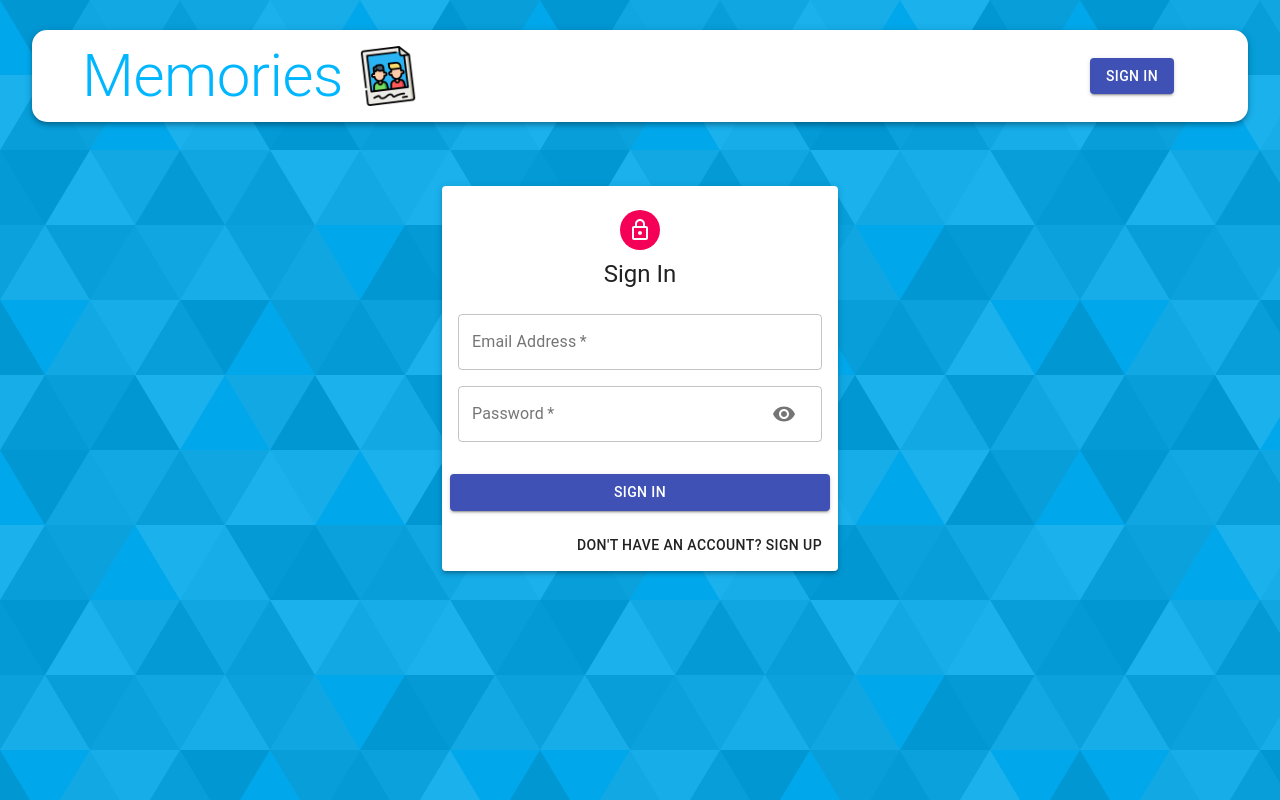
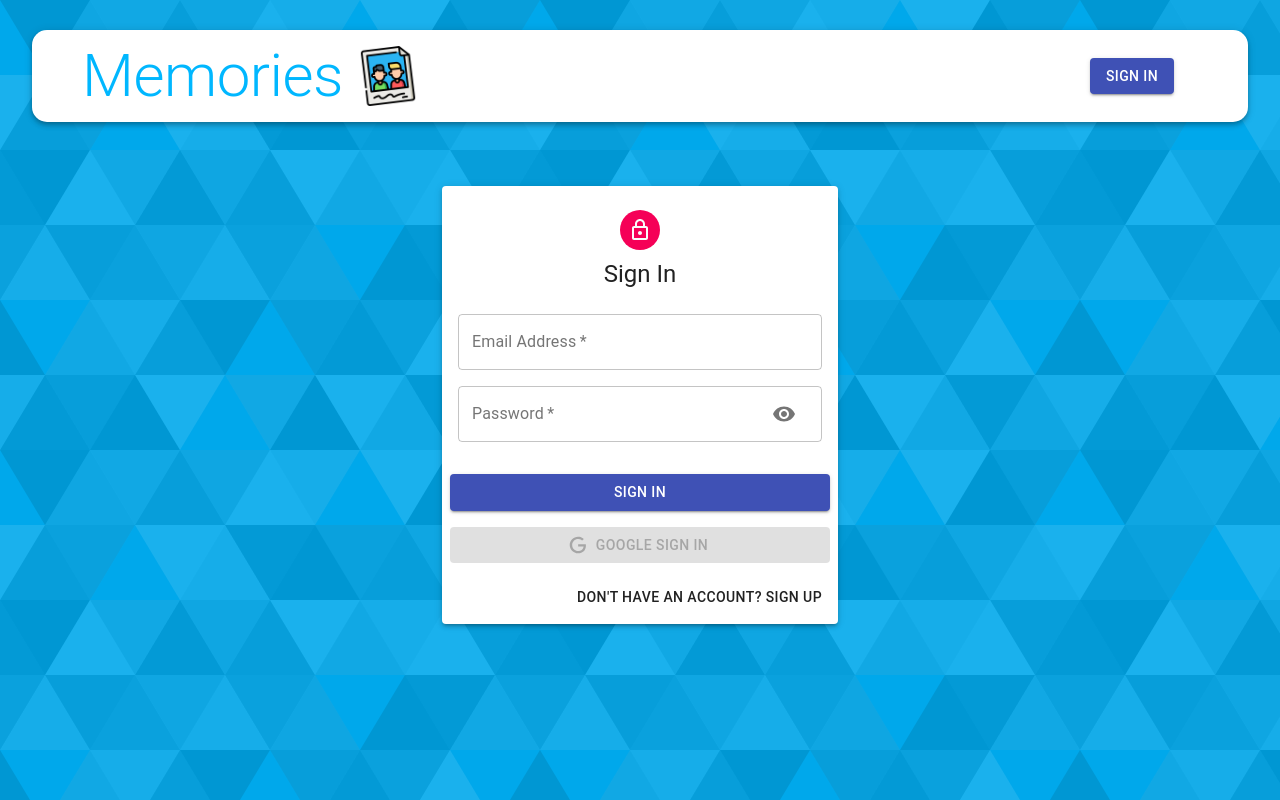
Before and after one commit to haroonbajwa/Memories_Project_MERN, a React (Create React App) app in the folder client/: page /auth in a window 1280 px wide. Built offline with nearby package versions, Linux system fonts and the light colour scheme.

Commit message:
google Oauth

```diff
--- a/client/src/components/Auth/Auth.jsx
+++ b/client/src/components/Auth/Auth.jsx
@@ -1,11 +1,18 @@
 import React, { useState } from 'react'
 import { Avatar, Button, Paper, Grid, Typography, Container } from '@material-ui/core';
+
+import { useDispatch } from 'react-redux';
+import { useHistory } from 'react-router';
+import { GoogleLogin } from 'react-google-login';
+import Icon from './Icon';
 import LockOutlinedIcon from '@material-ui/icons/LockOutlined';
 import useStyles from './styles';
 import Input from './Input';
 
 const Auth = () => {
     const classes = useStyles();
+    const dispatch = useDispatch();
+    const history = useHistory();
 
     const [showPassword, setShowPassword] = useState(false);
     const [isSignup, setIsSignUp] = useState(false);
@@ -23,6 +30,23 @@
     const switchMode = () => {
         setIsSignUp((prevSetIsSignUp) => !prevSetIsSignUp);
         handleShowPassword(false);
+    }
+
+    const googleSuccess = async (res) => {
+        const result = res?.profileObj;  // (?.) due to this operator it will not throw anny error even it exist
+        const token = res?.tokenId;
+
+        try {
+            dispatch({type: 'AUTH', data: {result, token}});
+            history.push('/');
+        } catch (error) {
+            console.log(error);
+        }
+    }
+
+    const googleFailure = (error) => {
+        console.log(error);
+        console.log("Google Sign In was unsuccessful. Try Again Later");
     }
 
     return (
@@ -48,9 +72,29 @@
                             <Input name="email" label="Email Address" handleChange={handleChange} type="email" />
                             <Input name="password" label="Password" handleChange={handleChange} type={showPassword ? 'text' : 'password'} handleShowPassword={handleShowPassword} />
                             {isSignup && <Input name='confirmPassword' label="Repeat Password" handleChange={handleChange} type="password" />}
+
                             <Button type="submit" fullWidth variant="contained" color="primary" className={classes.submit}>
                                 {isSignup ? 'Sign Up' : 'Sign In'}
                             </Button>
+                            <GoogleLogin
+                                clientId="548405252427-rnlmb7aerftpp3o07nlkr7s086cqshlf.apps.googleusercontent.com"
+                                render={(renderProps) => (
+                                    <Button
+                                        className={classes.googleButton}
+                                        color="primary"
+                                        fullWidth
+                                        onClick={renderProps.onClick}
+                                        disabled={renderProps.disabled}
+                                        startIcon={<Icon />}
+                                        variant="contained"
+                                    >
+                                        Google Sign In
+                                    </Button>
+                                )}
+                                onSuccess={googleSuccess}
+                                onFailure={googleFailure}
+                                cookiePolicy="single_host_origin"
+                            />
                             <Grid container justify="flex-end">
                                 <Grid item>
                                     <Button onClick={switchMode}>
--- /dev/null
+++ b/client/src/components/Auth/Icon.jsx
@@ -0,0 +1,12 @@
+import React from 'react';
+
+const Icon = () => (
+  <svg style={{ width: '20px', height: '20px' }} viewBox="0 0 24 24">
+    <path
+      fill="currentColor"
+      d="M21.35,11.1H12.18V13.83H18.69C18.36,17.64 15.19,19.27 12.19,19.27C8.36,19.27 5,16.25 5,12C5,7.9 8.2,4.73 12.2,4.73C15.29,4.73 17.1,6.7 17.1,6.7L19,4.72C19,4.72 16.56,2 12.1,2C6.42,2 2.03,6.8 2.03,12C2.03,17.05 6.16,22 12.25,22C17.6,22 21.5,18.33 21.5,12.91C21.5,11.76 21.35,11.1 21.35,11.1V11.1Z"
+    />
+  </svg>
+);
+
+export default Icon;
--- a/client/src/components/Auth/Input.jsx
+++ b/client/src/components/Auth/Input.jsx
@@ -16,7 +16,7 @@
                 label={label}
                 autoFocus={autoFocus}
                 type={type}
-                InputProps= {name === 'password' && {
+                InputProps= {name === 'password' ? {
                     endAdornment:(
                         <InputAdornment position="end">
                             <IconButton onClick={handleShowPassword}>
@@ -24,9 +24,7 @@
                             </IconButton>
                         </InputAdornment>
                     )
-                }
-
-                }
+                } : null }
             />
         </Grid>
     )
--- a/client/src/components/Navbar/Navbar.jsx
+++ b/client/src/components/Navbar/Navbar.jsx
@@ -1,14 +1,35 @@
-// import react from 'react';
+import React, { useState, useEffect} from 'react';
+import { useDispatch } from 'react-redux';
 import { AppBar, Avatar, Button, Toolbar, Typography } from '@material-ui/core';
-import { Link } from 'react-router-dom';
+import { Link, useHistory, useLocation } from 'react-router-dom';
 import memories from '../../images/memories.png';
 
 import useStyles from './styles';
+import { LOGOUT } from '../../constants/actionTypes';
 
 const Navbar = () => {
     const classes = useStyles();
+    const dispatch = useDispatch();
+    const history = useHistory();
+    const location = useLocation();
 
-    const user = null;
+    const [user, setUser] = useState(JSON.parse(localStorage.getItem('profile')));
+    console.log(user);
+
+    const logout = () => {
+        dispatch({type: LOGOUT});
+
+        history.push('/');
+        setUser(null);
+    }
+
+    useEffect(() => {
+        const token = user?.token;
+
+        //JWT
+
+        setUser(JSON.parse(localStorage.getItem('profile')));
+    }, [location])
 
     return(
         <div>
@@ -22,7 +43,7 @@
                         <div className={classes.profile}>
                             <Avatar className={classes.purple} alt={user.result.name} src={user.result.imageUrl}>{user.result.name.charAt(0)}</Avatar>
                             <Typography className={classes.userName} variant="h6">{user.result.name}</Typography>
-                            <Button variant="contained" className={classes.logout} color="secondary">Logout</Button>
+                            <Button variant="contained" className={classes.logout} color="secondary" onClick={logout}>Logout</Button>
                         </div>
                     ) : (
                         <Button component={Link} to="/auth" variant="contained" color="primary">Sign In</Button>
--- a/client/src/constants/actionTypes.jsx
+++ b/client/src/constants/actionTypes.jsx
@@ -2,3 +2,6 @@
 export const UPDATE = 'UPDATE';
 export const DELETE = 'DELETE';
 export const FETCH_ALL = 'FETCH_ALL';
+
+export const AUTH = 'AUTH';
+export const LOGOUT = 'LOGOUT';
--- /dev/null
+++ b/client/src/reducers/auth.jsx
@@ -0,0 +1,20 @@
+import { AUTH, LOGOUT } from '../constants/actionTypes';
+
+const authReducer = (state = { authData: null }, action) => {
+    switch (action.type) {
+        case AUTH:
+            localStorage.setItem('profile', JSON.stringify({ ...action?.data }));
+
+            return { ...state, authData: action?.data };
+
+        case LOGOUT:
+            localStorage.clear();
+
+            return { ...state, authData: null }
+
+        default:
+            return state;
+    }
+}
+
+export default authReducer;
--- a/client/src/reducers/index.jsx
+++ b/client/src/reducers/index.jsx
@@ -1,4 +1,5 @@
 import { combineReducers } from "redux";
 import posts from './posts';
+import auth from './auth';
 
-export default combineReducers({ posts });
+export default combineReducers({ posts, auth });
```
